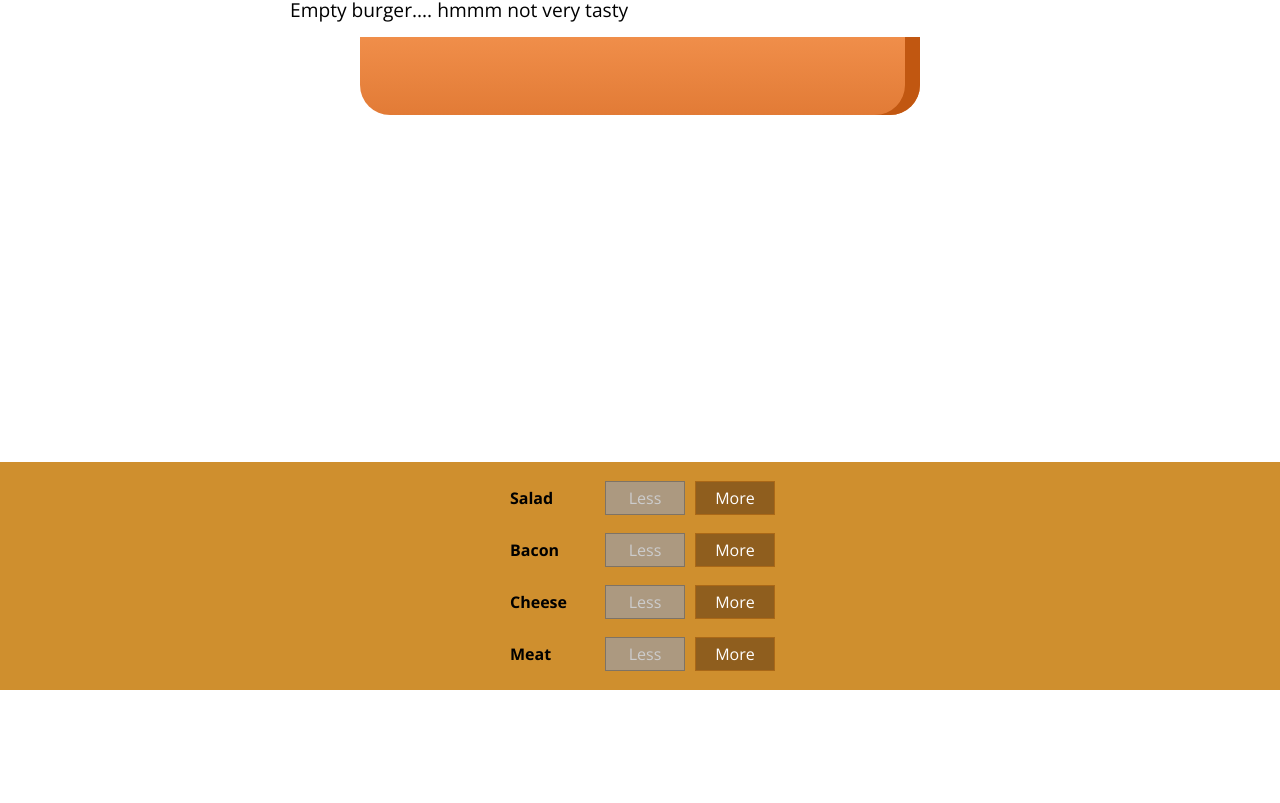
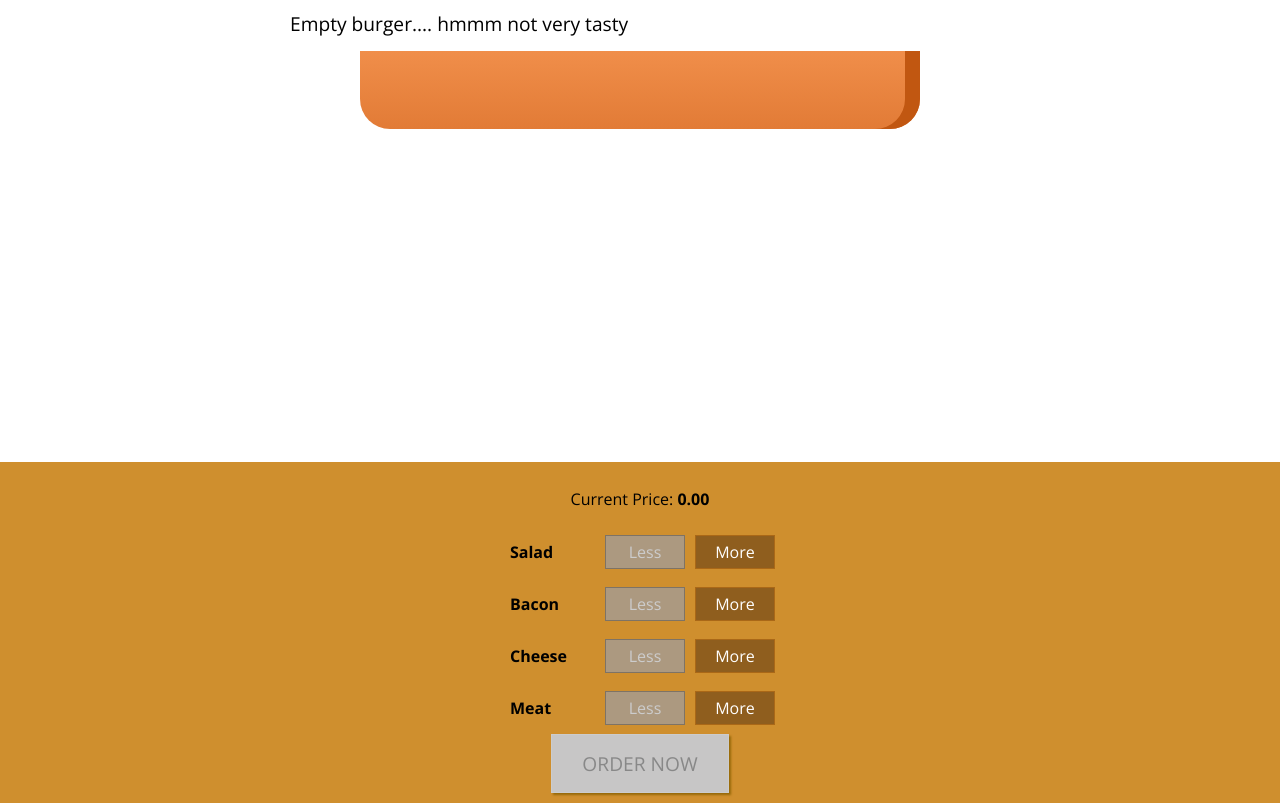
Before and after one commit to Robert-Coulston/BurgerBuilder, a React (Create React App) app: page / in a window 1280 px wide. Shown: the part 176-979 px from the top of the page. Before the commit the page ends 866 px from the top, so only its background shows below. Built offline with nearby package versions, Linux system fonts and the light colour scheme.

Commit message:
Purchased the burger

```diff
--- a/src/components/Burger/BuildControls/BuildControls.js
+++ b/src/components/Burger/BuildControls/BuildControls.js
@@ -9,8 +9,15 @@ const controls = [
   { label: "Meat", type: "meat" },
 ];
 
-const BuildControls = (props) => (
+const BuildControls = (props) => {
+  const canOrder = props.price > 0;
+
+  return (
     <div className={classes.BuildControls}>
+      <p>
+        Current Price:{" "}
+        <span className={classes.currentPrice}>{props.price.toFixed(2)}</span>
+      </p>
       {controls.map((ctrl) => (
         <BuildControl
           key={ctrl.label}
@@ -20,7 +27,11 @@ const BuildControls = (props) => (
           isDisabled={props.disabled[ctrl.type]}
         />
       ))}
+      <button disabled={!canOrder} className={classes.OrderButton} onClick={props.ordered}>
+        ORDER NOW
+      </button>
     </div>
   );
+};
 
 export default BuildControls;
--- a/src/components/Burger/BuildControls/BuildControls.module.css
+++ b/src/components/Burger/BuildControls/BuildControls.module.css
@@ -8,3 +8,49 @@
     margin: auto;
     padding: 10px 0;
 }
+
+.currentPrice {
+    font-weight: bold;
+}
+
+
+.OrderButton {
+    background-color: #DAD735;
+    outline: none;
+    cursor: pointer;
+    border: 1px solid #966909;
+    color: #966909;
+    font-family: inherit;
+    font-size: 1.2em;
+    padding: 15px 30px;
+    box-shadow: 2px 2px 2px #966909;
+}
+
+.OrderButton:hover, .OrderButton:active {
+    background-color: #A0DB41;
+    border: 1px solid #966909;
+    color: #966909;
+}
+
+.OrderButton:disabled {
+    background-color: #C7C6C6;
+    cursor: not-allowed;
+    border: 1px solid #ccc;
+    color: #888888;
+}
+
+.OrderButton:not(:disabled) {
+    animation: enable 0.3s linear;
+}
+
+@keyframes enable {
+    0% {
+        transform: scale(1);
+    }
+    60% {
+        transform: scale(1.1);
+    }
+    100% {
+        transform: scale(1);
+    }
+}
--- a/src/components/Burger/Burger.module.css
+++ b/src/components/Burger/Burger.module.css
@@ -1,8 +1,10 @@
 .Burger {
     width: 100%;
     margin:auto;
-    height:250px;
-    /* overflow:scroll; */
+    height:350px;
+    overflow:scroll;
+    overflow-y:auto;
+    overflow-x:auto;
     text-align:bold;
     font-size:1.2rem;
 }
--- /dev/null
+++ b/src/components/Burger/OderSummary/OrderSummary.js
@@ -0,0 +1,24 @@
+import React, { Fragment } from 'react';
+import Button from '../../UI/Button/Button';
+
+const OrderSummary = (props) => {
+
+    const ingredientSummary = Object.keys(props.ingredients).map( (igKey) => {
+        return <li key={igKey}><span style={{textTransform: 'capitalize'}}>{igKey}</span>: {props.ingredients[igKey]}</li>
+    })
+    return (
+        <Fragment>
+            <h3>Your Order</h3>
+            <p>A delicious burger with the following ingredients:</p>
+            <ul>
+                {ingredientSummary}
+            </ul>
+            <p>Continue to Checkout?</p>
+            <Button clicked={()=> props.cancelled()} btnType={"Danger"}>CANCEL</Button>
+            <Button clicked={()=> props.purchased()} btnType={"Success"}>CONTINUE</Button>
+
+        </Fragment>
+    )
+};
+
+export default OrderSummary
--- /dev/null
+++ b/src/components/UI/Backdrop/Backdrop.js
@@ -0,0 +1,7 @@
+import React from "react";
+import classes from "./Backdrop.module.css";
+
+const Backdrop = (props) =>
+  props.show ? <div className={classes.Backdrop} onClick={() => props.clearBackdrop()}></div> : null;
+
+export default Backdrop;
--- /dev/null
+++ b/src/components/UI/Backdrop/Backdrop.module.css
@@ -0,0 +1,9 @@
+.Backdrop {
+    width:100%;
+    height:100%;
+    position: fixed;
+    z-index:100;
+    left:0;
+    top:0;
+    background-color: rgba(0,0,0, 0.5);
+}
--- /dev/null
+++ b/src/components/UI/Button/Button.js
@@ -0,0 +1,15 @@
+import React from "react";
+import classes from "./Button.module.css";
+
+const Button = (props) => {
+  return (
+    <button
+      className={[classes.Button, classes[props.btnType]].join(" ")}
+      onClick={props.clicked}
+    >
+      {props.children}
+    </button>
+  );
+};
+
+export default Button;
--- /dev/null
+++ b/src/components/UI/Button/Button.module.css
@@ -0,0 +1,24 @@
+.Button {
+    background-color: transparent;
+    border: none;
+    color: white;
+    outline: none;
+    cursor: pointer;
+    font: inherit;
+    padding: 10px;
+    margin: 10px;
+    font-weight: bold;
+}
+
+.Button:first-of-type {
+    margin-left: 0;
+    padding-left: 0;
+}
+
+.Success {
+    color: #5C9210;
+}
+
+.Danger {
+    color: #944317;
+}
--- /dev/null
+++ b/src/components/UI/Modal/Modal.js
@@ -0,0 +1,22 @@
+import React, { Fragment } from "react";
+import classes from "./Modal.module.css";
+import Backdrop from "../Backdrop/Backdrop";
+
+const Modal = (props) => {
+  return (
+    <Fragment>
+        <Backdrop show={props.show} clearBackdrop={() => props.modalClosed()}/>
+      <div
+        className={classes.Modal}
+        style={{
+          transform: props.show ? "translateY(0)" : "translateY(-100vh)",
+          opacity: props.show ? "1" : "0",
+        }}
+      >
+        {props.children}
+      </div>
+    </Fragment>
+  );
+};
+
+export default Modal;
--- /dev/null
+++ b/src/components/UI/Modal/Modal.module.css
@@ -0,0 +1,20 @@
+.Modal {
+    position: fixed;
+    z-index: 500;
+    background-color: white;
+    width: 70%;
+    border: 1px solid #ccc;
+    box-shadow: 1px 1px 1px black;
+    padding: 16px;
+    left: 15%;
+    top: 30%;
+    box-sizing: border-box;
+    transition: all 0.3s ease-out;
+}
+
+@media (min-width: 600px) {
+    .Modal {
+        width: 500px;
+        left: calc(50% - 250px);
+    }
+}
--- a/src/containers/BurgerBuilder/BurgerBuilder.js
+++ b/src/containers/BurgerBuilder/BurgerBuilder.js
@@ -1,6 +1,8 @@
 import React, { Component, Fragment } from "react";
 import Burger from "../../components/Burger/Burger";
 import BuildControls from "../../components/Burger/BuildControls/BuildControls";
+import Modal from "../../components/UI/Modal/Modal";
+import OrderSummary from "../../components/Burger/OderSummary/OrderSummary";
 
 const INGREDIENT_PRICES = {
   salad: 0.5,
@@ -15,9 +17,26 @@ class BurgerBuilder extends Component {
       salad: 0,
       bacon: 0,
       cheese: 0,
-      meat: 0
+      meat: 0,
     },
     totalPrice: 0,
+    purchasing: false,
+  };
+
+  purchaseHandler = () => {
+    const isPurchasing = true;
+    this.setState({ purchasing: isPurchasing });
+  };
+
+  purchaseCancelledHandler = () => {
+    const isPurchasing = false;
+    this.setState({ purchasing: isPurchasing });
+  };
+
+  purchaseContinueHandler = () => {
+    alert("You paid in BIT COIN.. thanks");
+    const isPurchasing = false;
+    this.setState({ purchasing: isPurchasing });
   };
 
   addIngredientHandler = (type) => {
@@ -61,17 +80,29 @@ class BurgerBuilder extends Component {
     console.log("BurgerBuilder");
 
     let disabledInfo = {};
-    Object.keys(this.state.ingredients).forEach((key,index) =>  {
-        disabledInfo[key] = this.state.ingredients[key] <= 0;
+    Object.keys(this.state.ingredients).forEach((key, index) => {
+      disabledInfo[key] = this.state.ingredients[key] <= 0;
     });
 
     return (
       <Fragment>
+        <Modal
+          show={this.state.purchasing}
+          modalClosed={() => this.purchaseCancelledHandler()}
+        >
+          <OrderSummary
+            ingredients={this.state.ingredients}
+            cancelled={() => this.purchaseCancelledHandler()}
+            purchased={() => this.purchaseContinueHandler()}
+          />
+        </Modal>
         <Burger ingredients={this.state.ingredients} />
         <BuildControls
           ingredientAdded={(t) => this.addIngredientHandler(t)}
           ingredientSubtracted={(t) => this.subtractIngredientHandler(t)}
           disabled={disabledInfo}
+          price={this.state.totalPrice}
+          ordered={() => this.purchaseHandler()}
         />
       </Fragment>
     );
```
Lines whose indentation alone changed are shown as unchanged.
